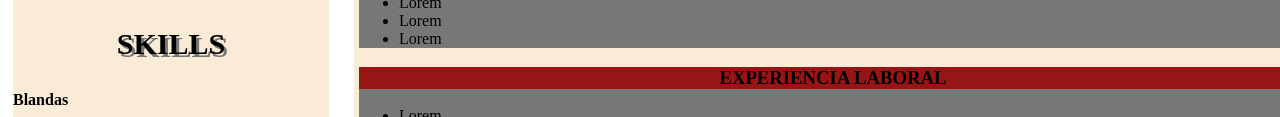
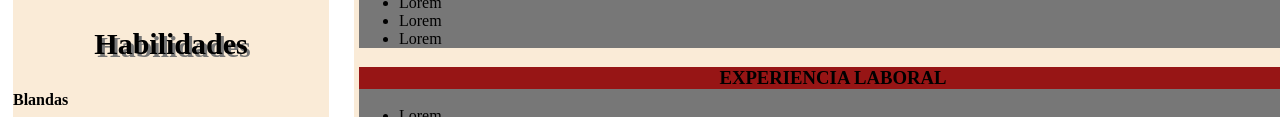
Before and after one commit to Marito048/codoacodo-front-endHTML, a plain HTML site: page index.html in a window 1280 px wide. Shown: the part 498-615 px from the top of the page. Drawn offline with Linux system fonts and the light colour scheme.

Commit message:
acomodando

```diff
--- a/index.html
+++ b/index.html
@@ -31,7 +31,7 @@
               </ul>
           </article>
           <article class="skills">
-            <h3>SKILLS</h3>
+            <h3>Habilidades</h3>
             <div class="soft">
               <h4>Blandas</h4>
               <ul>
```
Also changed, not shown: img/modelo-de-curriculum-786-full.jpg (renamed from modelo-de-curriculum-786-full.jpg).
